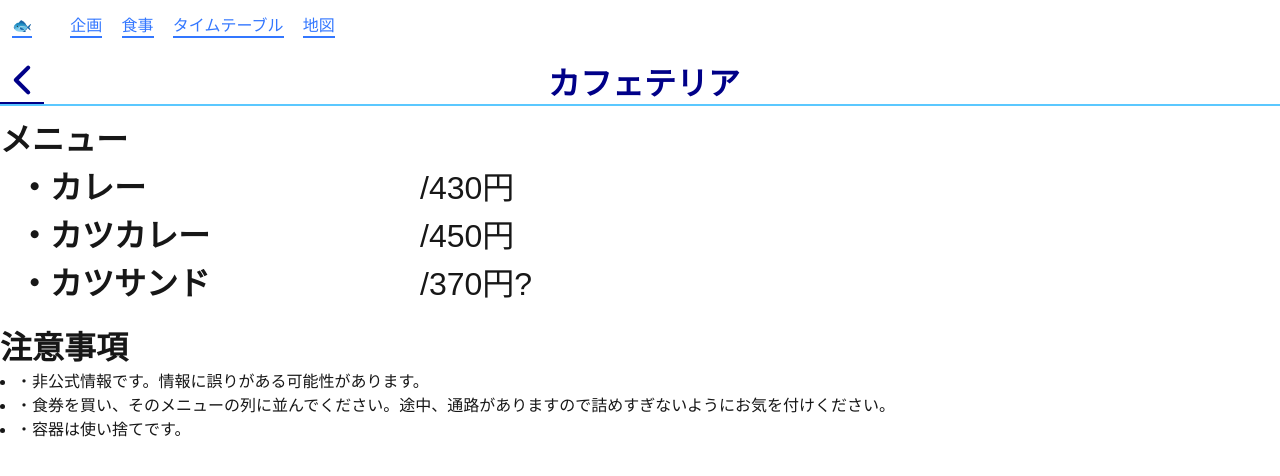
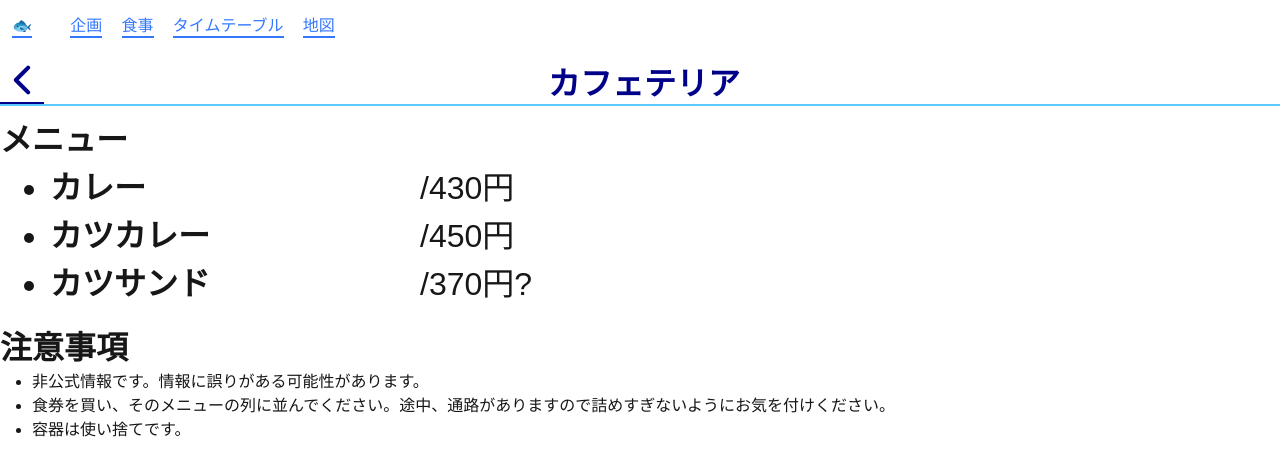
Before and after one commit to proirok/YSF17_SchoolFestival, a Next.js app: page /dining/cafeteria in a window 1280 px wide. Shown: the top 476 px of the page. Built offline with nearby package versions, Linux system fonts and the light colour scheme; a web font is replaced by a local one.

Commit message:
メニューなどのリスト化

```diff
--- a/app/dining/cafeteria/page.jsx
+++ b/app/dining/cafeteria/page.jsx
@@ -19,19 +19,25 @@ export default function Cafeteria() {
           <table className={styles.priceTable} style={{ maxWidth: "100vw" }}>
             <tr>
               <th scope="row" className={styles.priceTable}>
-                ・カレー
+                <ul className={styles.bulletedTable}>
+                  <li>カレー</li>
+                </ul>
               </th>
               <td className={styles.priceTable}>/430円</td>
             </tr>
             <tr>
               <th scope="row" className={styles.priceTable}>
-                ・カツカレー
+                <ul>
+                  <li className={styles.bulletedTable}>カツカレー</li>
+                </ul>
               </th>
               <td className={styles.priceTable}>/450円</td>
             </tr>
             <tr>
               <th scope="row" className={styles.priceTable}>
-                ・カツサンド
+                <ul>
+                  <li className={styles.bulletedTable}>カツサンド</li>
+                </ul>
               </th>
               <td className={styles.priceTable}>/370円?</td>
             </tr>
@@ -42,11 +48,11 @@ export default function Cafeteria() {
         <h1 style={{ paddingTop: "1rem" }}>注意事項</h1>
         <ul className={styles.bulletedList}>
           {/** 箇条書きのルールも必要？ */}
-          <li>・非公式情報です。情報に誤りがある可能性があります。</li>
+          <li>非公式情報です。情報に誤りがある可能性があります。</li>
           <li>
-            ・食券を買い、そのメニューの列に並んでください。途中、通路がありますので詰めすぎないようにお気を付けください。
+            食券を買い、そのメニューの列に並んでください。途中、通路がありますので詰めすぎないようにお気を付けください。
           </li>
-          <li>・容器は使い捨てです。</li>
+          <li>容器は使い捨てです。</li>
         </ul>
       </div>
     </div>
--- a/app/dining/cafeteria/page.module.css
+++ b/app/dining/cafeteria/page.module.css
@@ -6,6 +6,10 @@
   font-size: 2rem;
   width: 400px;
 }
+.bulletedTable {
+  margin-left: 1em;
+}
+
 .priceTable td {
   text-align: left;
   font-size: 2rem;
@@ -15,5 +19,5 @@
   padding-left: 1em;
 }
 .bulletedList {
-  padding-left: 1em;
+  margin-left: 2em;
 }
```
